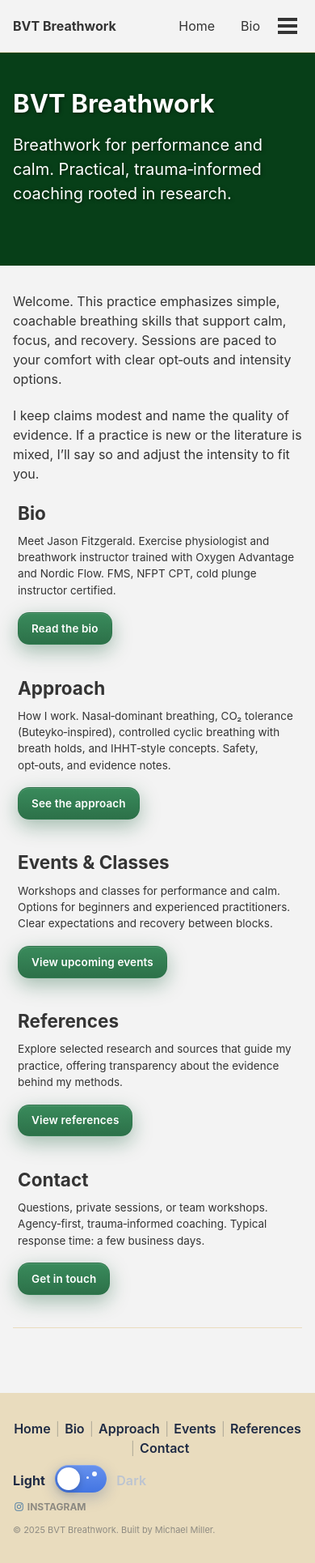
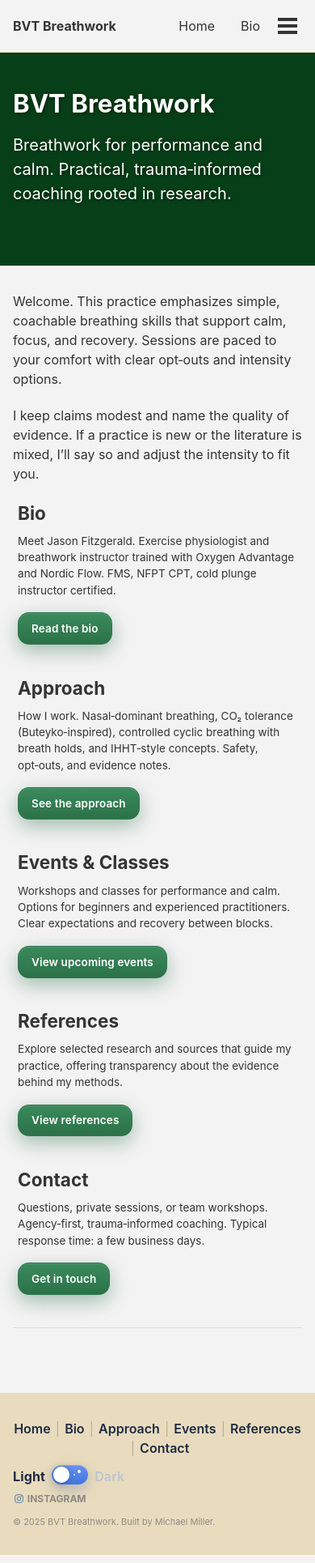
Before and after one commit to millerms/bvt-breathwork, a Jekyll site: the page built from _pages/home.md, in a window 390 px wide. Shown: the whole page at 81% size. Built offline with Jekyll 4.4.1, drawn with Linux system fonts in a browser that asks for light colours; cached includes are drawn as plain includes.

Commit message:
style(toggle): reduce theme switch size ~30% on mobile

```diff
--- a/assets/css/custom.css
+++ b/assets/css/custom.css
@@ -185,3 +185,13 @@ html[data-theme="dark"]  .theme-toggle__label--dark  { color: #e9edf5; opacity:
 html[data-theme="light"] .footer-nav a { color: #1f2b44; }
 html[data-theme="dark"]  .footer-nav a { color: #e9edf5; }
 .footer-nav .sep { opacity: .55; margin: 0 0.6ch; }
+
+/* Responsive: make theme toggle ~30% smaller on mobile */
+@media (max-width: 480px) {
+  .theme-toggle { gap: .5rem; }
+  .theme-toggle .theme-toggle__switch { --t-w: 45px; --t-h: 24px; }
+  .theme-toggle .theme-toggle__switch::after { width: 20px; height: 20px; top: 2px; left: 2px; }
+  .theme-toggle .toggle__spark--1 { width: 4px; height: 4px; right: 9px; top: 6px; }
+  .theme-toggle .toggle__spark--2 { width: 2px; height: 2px; right: 16px; top: 11px; }
+  .theme-toggle input[type="checkbox"][role="switch"]:checked + .theme-toggle__switch::after { transform: translateX(21px); }
+}
```
